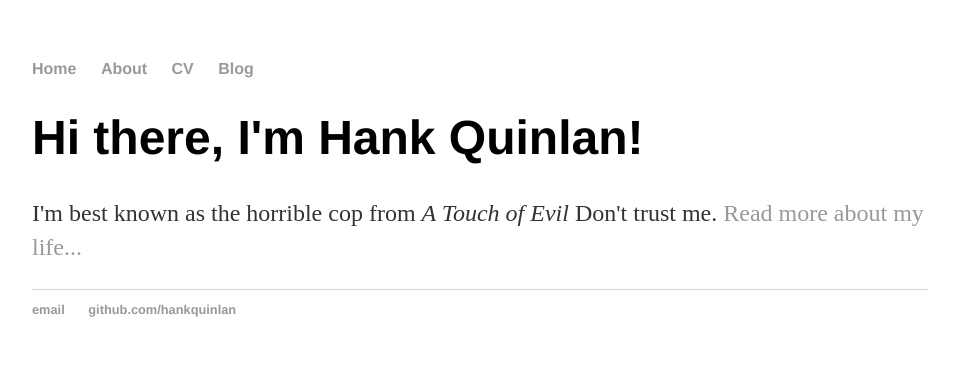
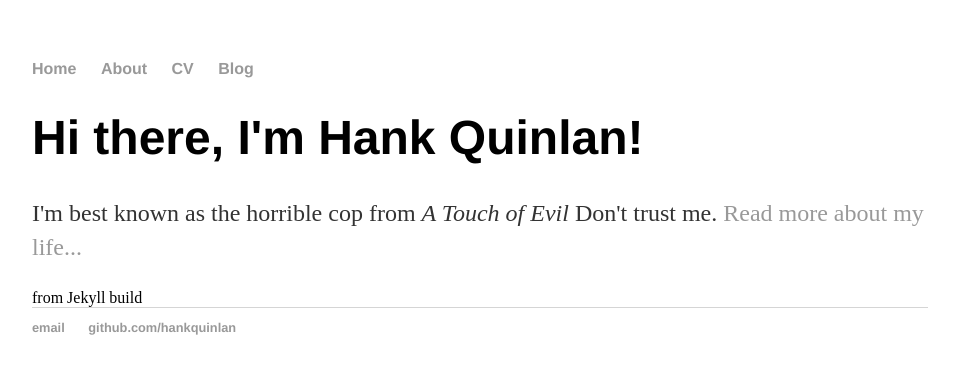
Before and after one commit to evanxyhu/evanxyhu.github.io, a Jekyll site: the page built from index.html, in a window 1280 px wide. Shown: the top 374 px of the page, without its empty margins (160-1115 px from the left). Built offline with Jekyll 4.4.1, drawn with Linux system fonts in a browser that asks for light colours.

Commit message:
Update index.html

```diff
--- a/index.html
+++ b/index.html
@@ -5,4 +5,5 @@ title: Hank Quinlan, Horrible Cop
 <div class="blurb">
 	<h1>Hi there, I'm Hank Quinlan!</h1>
 	<p>I'm best known as the horrible cop from <em>A Touch of Evil</em> Don't trust me. <a href="/about">Read more about my life...</a></p>
+	<span>from Jekyll build</span>
 </div><!-- /.blurb -->
```
